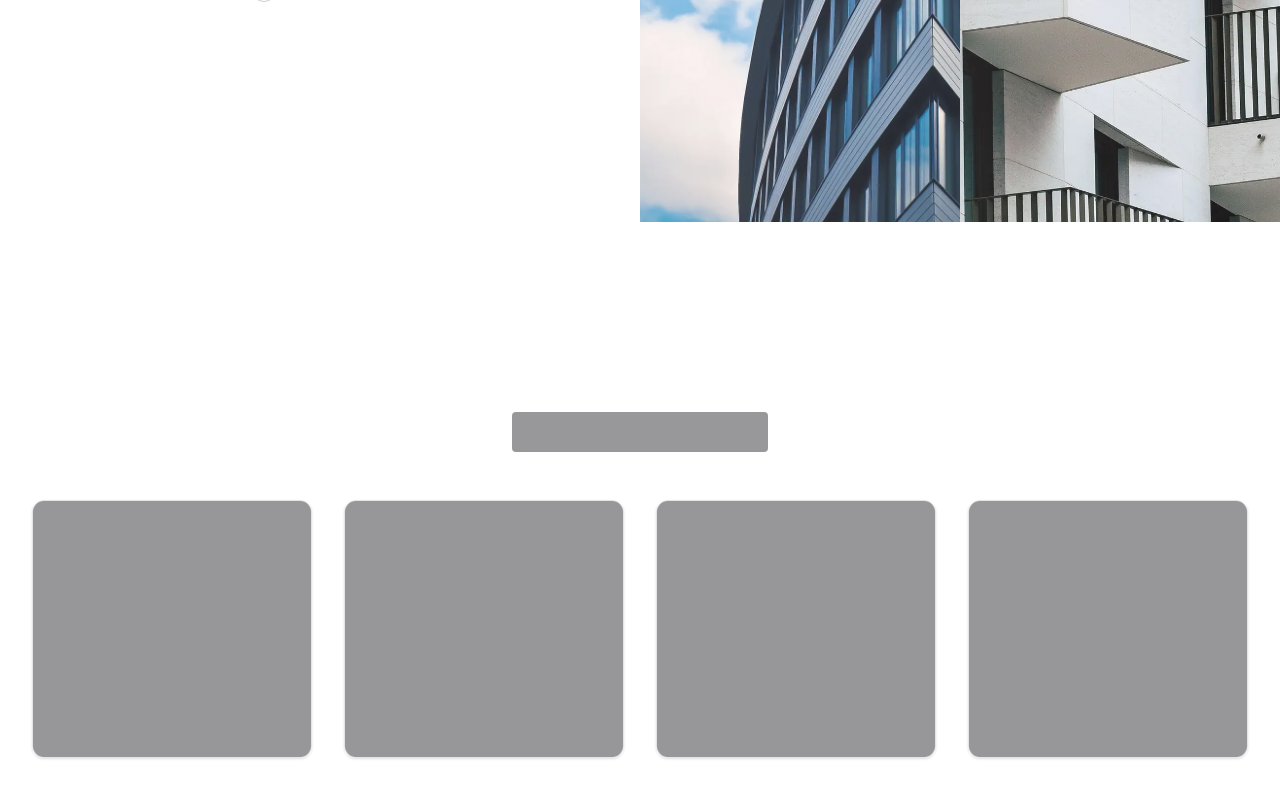
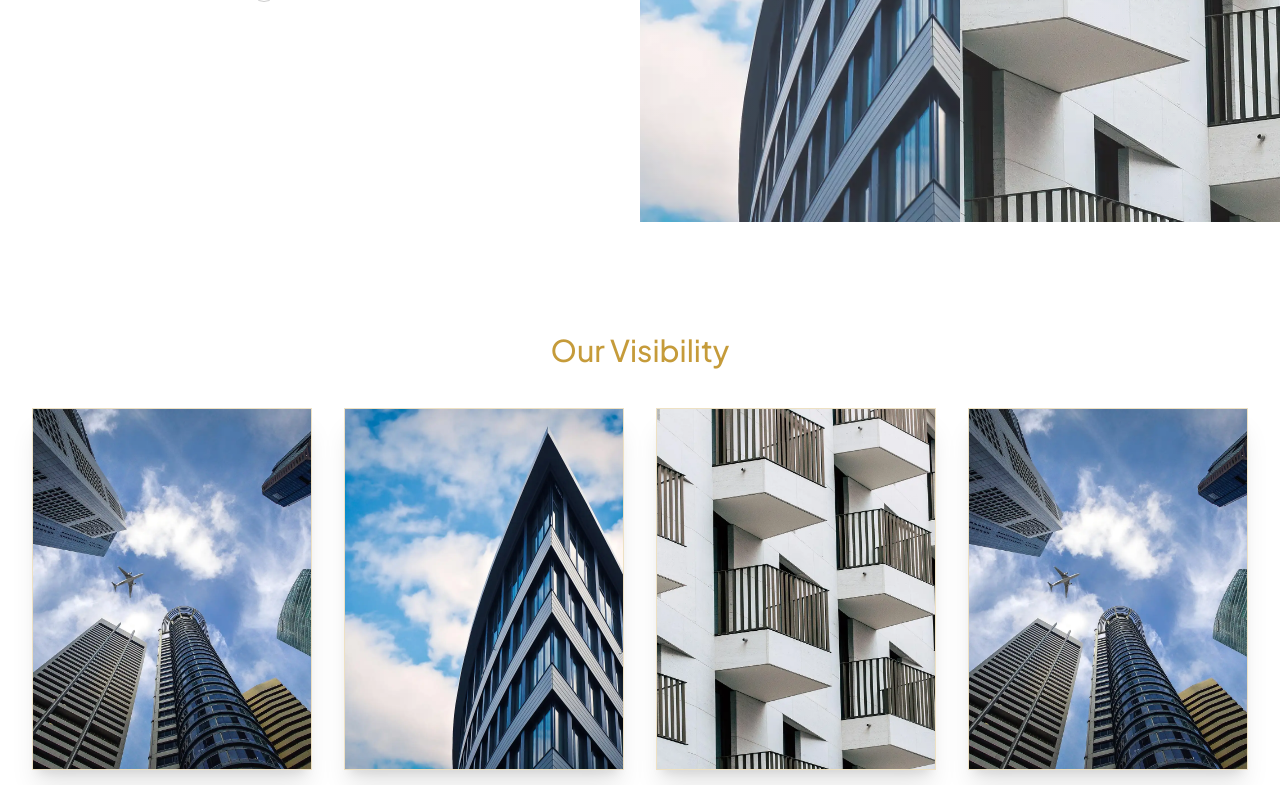
Before and after one commit to extechnology/PBD-Infra, a React (Vite) app: page / in a window 1280 px wide. Shown: the part 2000-2785 px from the top of the page. Built offline with nearby package versions, Linux system fonts and the light colour scheme.

Commit message:
updated our visibility component

```diff
--- a/src/components/home/OurVisibility.tsx
+++ b/src/components/home/OurVisibility.tsx
@@ -12,18 +12,25 @@ const visibilityData = [
 ];
 
 const OurVisibility = () => {
-  const [loadedImages, setLoadedImages] = useState(0);
-  const isLoading = loadedImages < visibilityData.length;
 
-  const handleImageLoad = () => {
-    setLoadedImages((prev) => prev + 1);
-  };
+  const [isLoading, setIsLoading] = useState(true);
 
-  console.log(handleImageLoad);
+  if (isLoading) {
+    return (
+      <>
+        <VisibilitySkeleton />
+        <img
+          src="/images/image3.webp"
+          alt="loading-trigger"
+          className="hidden"
+          onLoad={() => setIsLoading(false)}
+        />
+      </>
+    );
+  }
 
   return (
     <section className="bg-white text-black py-20 relative">
-      {isLoading && <VisibilitySkeleton />}
 
       <div
         className={`max-w-7xl mx-auto px-4 sm:px-6 lg:px-8 transition-opacity duration-1000 ${
```
